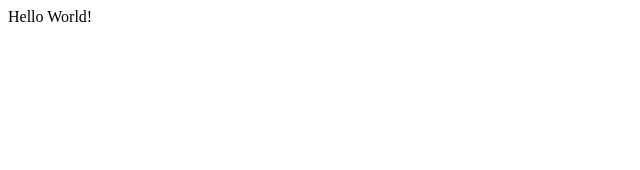
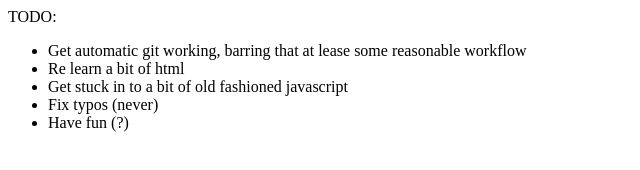
Before and after one commit to Ziiphox/0p0c.com, a plain HTML site: page index.html in a window 1280 px wide. Shown: the whole page, without its empty margins (0-640 px from the left). Drawn offline with Linux system fonts and the light colour scheme.

```diff
--- a/index.html
+++ b/index.html
@@ -1,9 +1,17 @@
 <!DOCTYPE html>
 <html>
 	<head>
-		<title>Git & cpanel deployment test</title>
+		<title>did the coo just reply to my lowley support ticket?</title>
 	</head>
 	<body>
-		Hello World!
+		TODO:
+		<br>
+		<ul>
+			<li>Get automatic git working, barring that at lease some reasonable workflow</li>
+			<li>Re learn a bit of html</li>
+			<li>Get stuck in to a bit of old fashioned javascript</li>
+			<li>Fix typos (never)</li>
+			<li>Have fun (?)</li>
+		</ul>
 	</body>
 </html>
```
Also changed, not shown: New Text Document.txt (deleted), 1 other file.
